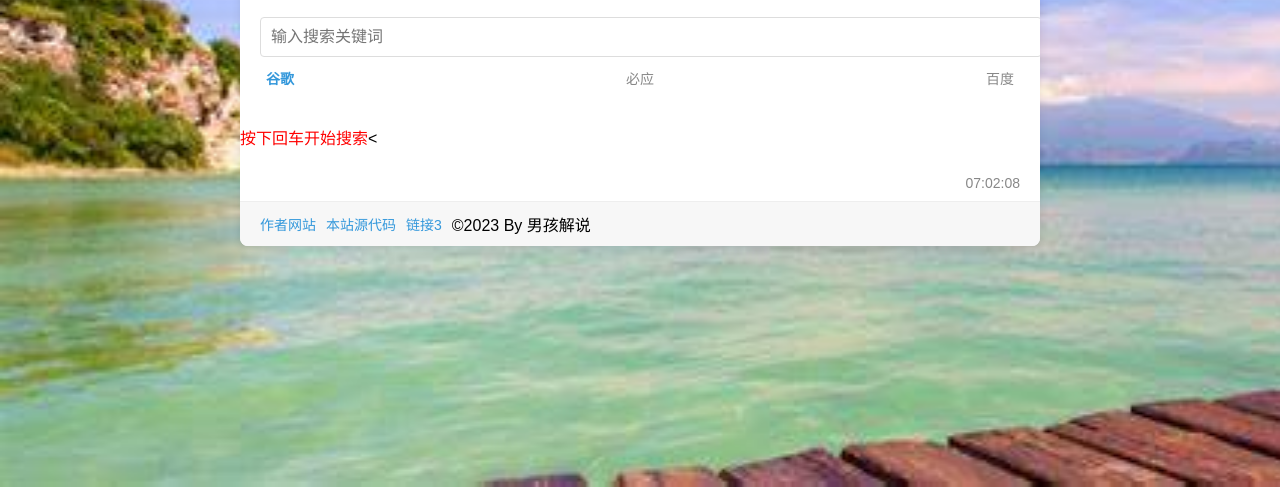
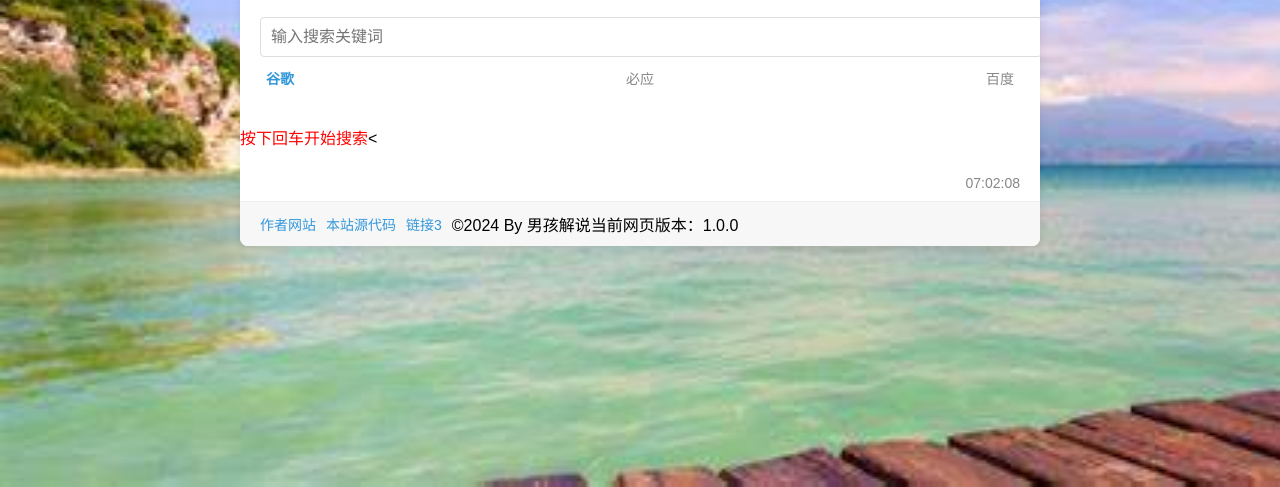
Before and after one commit to yan5236/arink-home-page, a plain HTML site: page index.html in a window 1280 px wide. Shown: the part 313-800 px from the top of the page. Drawn offline with Linux system fonts and the light colour scheme.

Commit message:
Update index.html

```diff
--- a/index.html
+++ b/index.html
@@ -139,7 +139,8 @@
       <a class="quick-link" href="https://nhjiehuo.eu.org/">作者网站</a>
       <a class="quick-link" href="https://github.com/yan5236/arink-home-page">本站源代码</a>
       <a class="quick-link" href="https://www.example.com/link3">链接3</a>
-      <div class="copyright">©2023 By 男孩解说</div>
+      <div class="copyright">©2024 By 男孩解说</div>
+      <div class="copyright">当前网页版本：1.0.0</div>
     </div>
   </div>
 </div>
```
